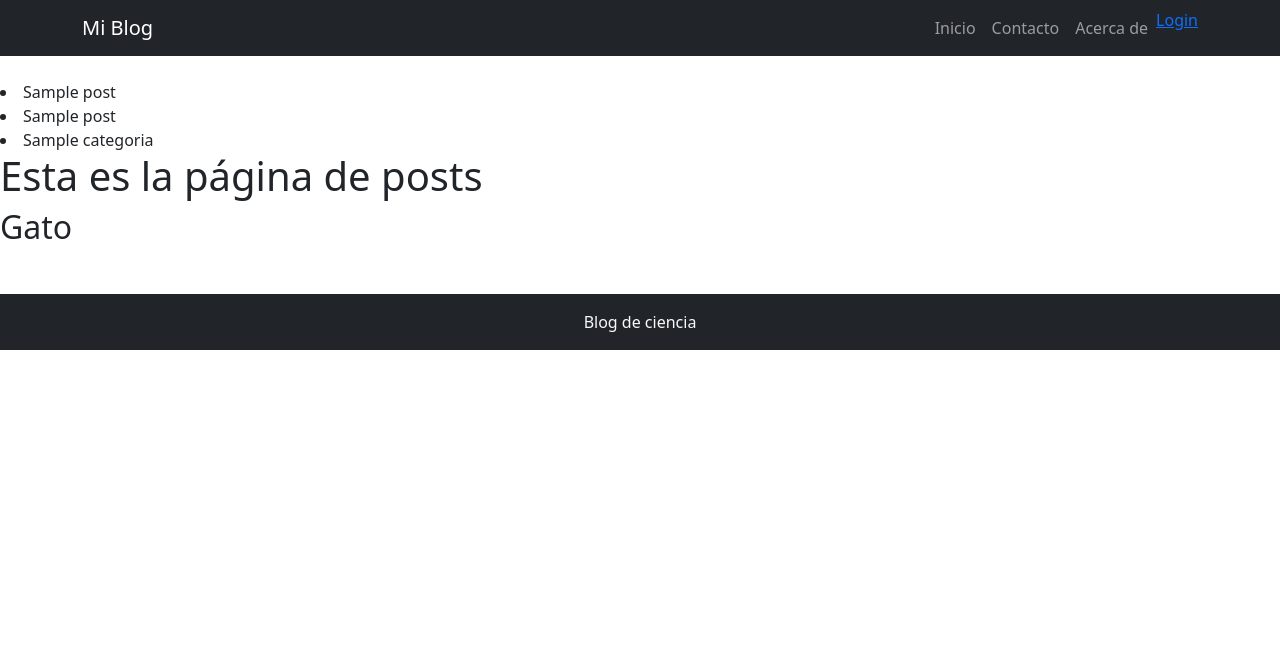
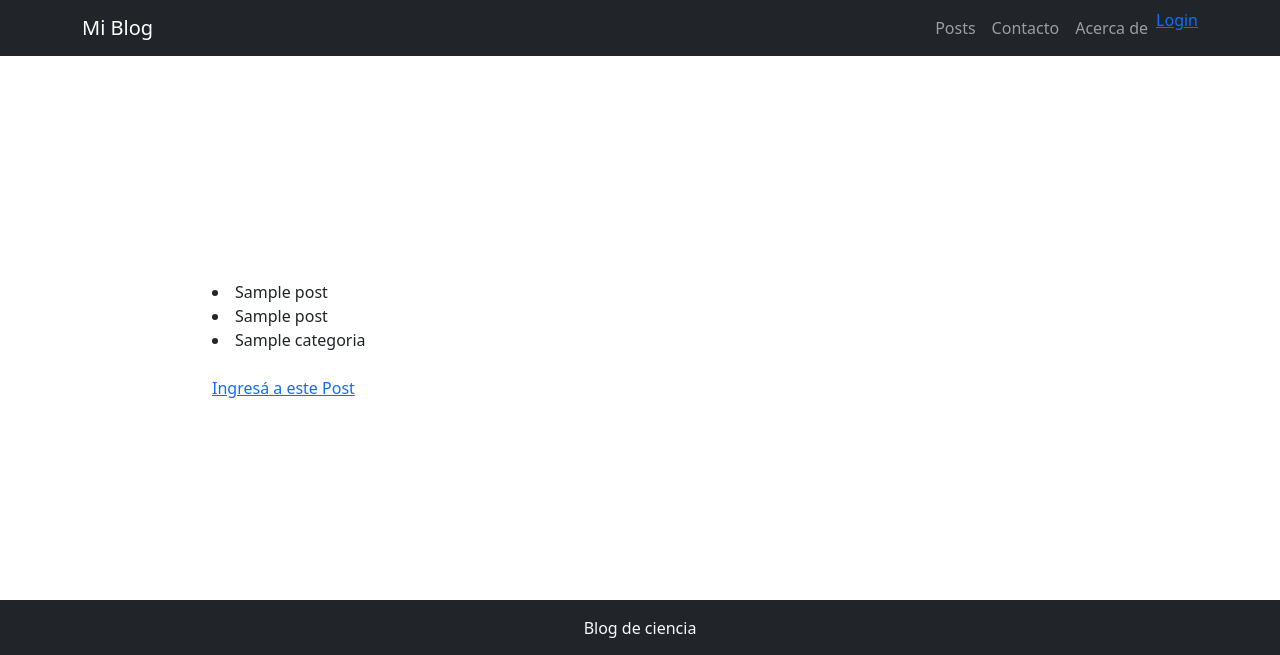
Before and after one commit to GabiPoko/Blog_2025, a Django app: template blog/templates/posts/posts.html in a window 1280 px wide; the page is wider, and only the part inside the window is pictured. Shown: the top 655 px of that part. Run offline with Django 3.2, Linux system fonts and the light colour scheme; the template is opened without the code that fills it: most values are stand-ins (such as "Sample title", 1, 10 or a date in 2020).

Commit message:
Actualizando views, url y template para posts

```diff
--- a/blog/templates/base.html
+++ b/blog/templates/base.html
@@ -26,7 +26,7 @@
             <div class="collapse navbar-collapse" id="navbarNav">
                 <ul class="navbar-nav ms-auto">
                     <li class="nav-item">
-                        <a class="nav-link" href="{% url 'index' %}">Inicio</a>
+                        <a class="nav-link" href="{% url 'apps.posts:posts' %}">Posts</a>
                     </li>
                     <li class="nav-item">
                         <a class="nav-link" href="{% url 'apps.contacto:contacto' %}">Contacto</a>
--- a/blog/templates/posts/posts.html
+++ b/blog/templates/posts/posts.html
@@ -2,19 +2,20 @@
 
 
 {% block contenido %}
+<div class="container-fluid" style="margin: 200px;">
 
 {% for i in posts %}
-
-<br>
-<li>{{i.titulo}}</li>
-<li>{{i.subtitulo}}</li>
-<li>{{i.categoria}}</li>
-    {% empty %}
-
+    <br>
+    <li>{{ i.titulo }}</li>
+    <li>{{ i.subtitulo }}</li>
+    <li>{{ i.categoria }}</li>
+    <br>
+    <a id="boton_post" href="{% url 'apps.posts:post_individual' i.id %}">
+        Ingresá a este Post
+    </a>
+{% empty %}
+    <h1>No hay registros</h1>
 {% endfor %}
 
-
-<h1> Esta es la página de posts </h1>
-<h2> Gato </h2>
-
+</div>
 {% endblock %}
```
Also changed, not shown: blog/apps/posts/urls.py (+5 -2 lines), blog/apps/posts/views.py (+12 -4 lines), blog/templates/posts/post_individual.html (added, +7 -0 lines), blog/blog/db.sqlite3, blog/media/media/ubicacion-corazon.jpg (added), 1 other file.
